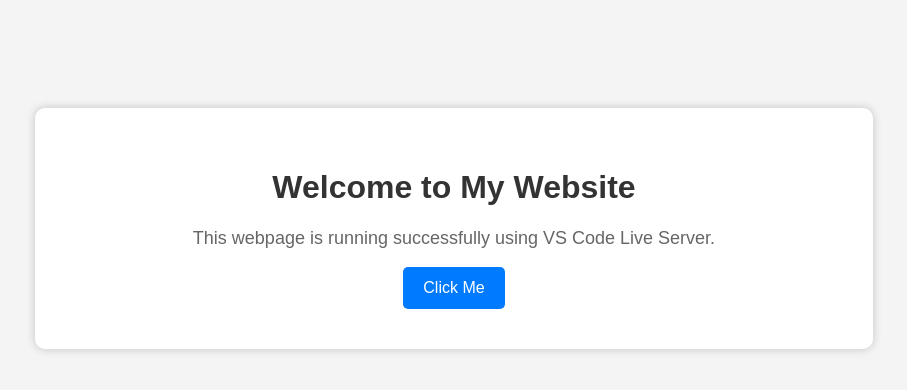
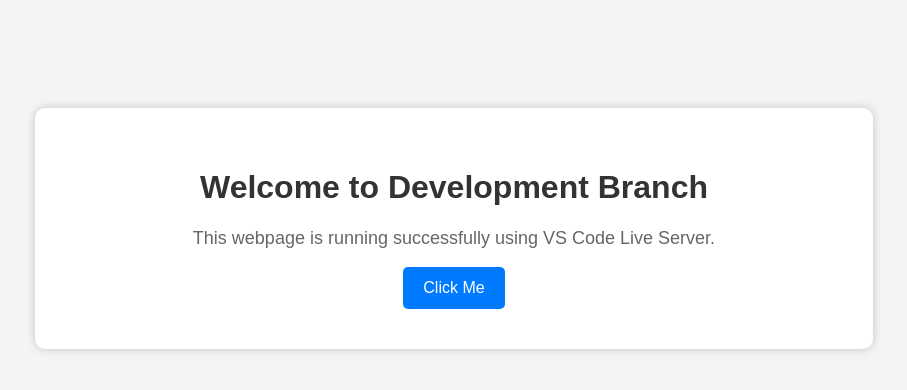
Before and after one commit to renganathan077/my-website-project, a plain HTML site: page index.html in a window 1280 px wide. Shown: the whole page, without its empty margins (186-1093 px from the left). Drawn offline with Linux system fonts and the light colour scheme.

Commit message:
Updated homepage in development branch

```diff
--- a/index.html
+++ b/index.html
@@ -50,7 +50,7 @@
 <body>
 
   <div class="container">
-    <h1>Welcome to My Website</h1>
+    <h1>Welcome to Development Branch</h1>
 
     <p>
       This webpage is running successfully using VS Code Live Server.
```
